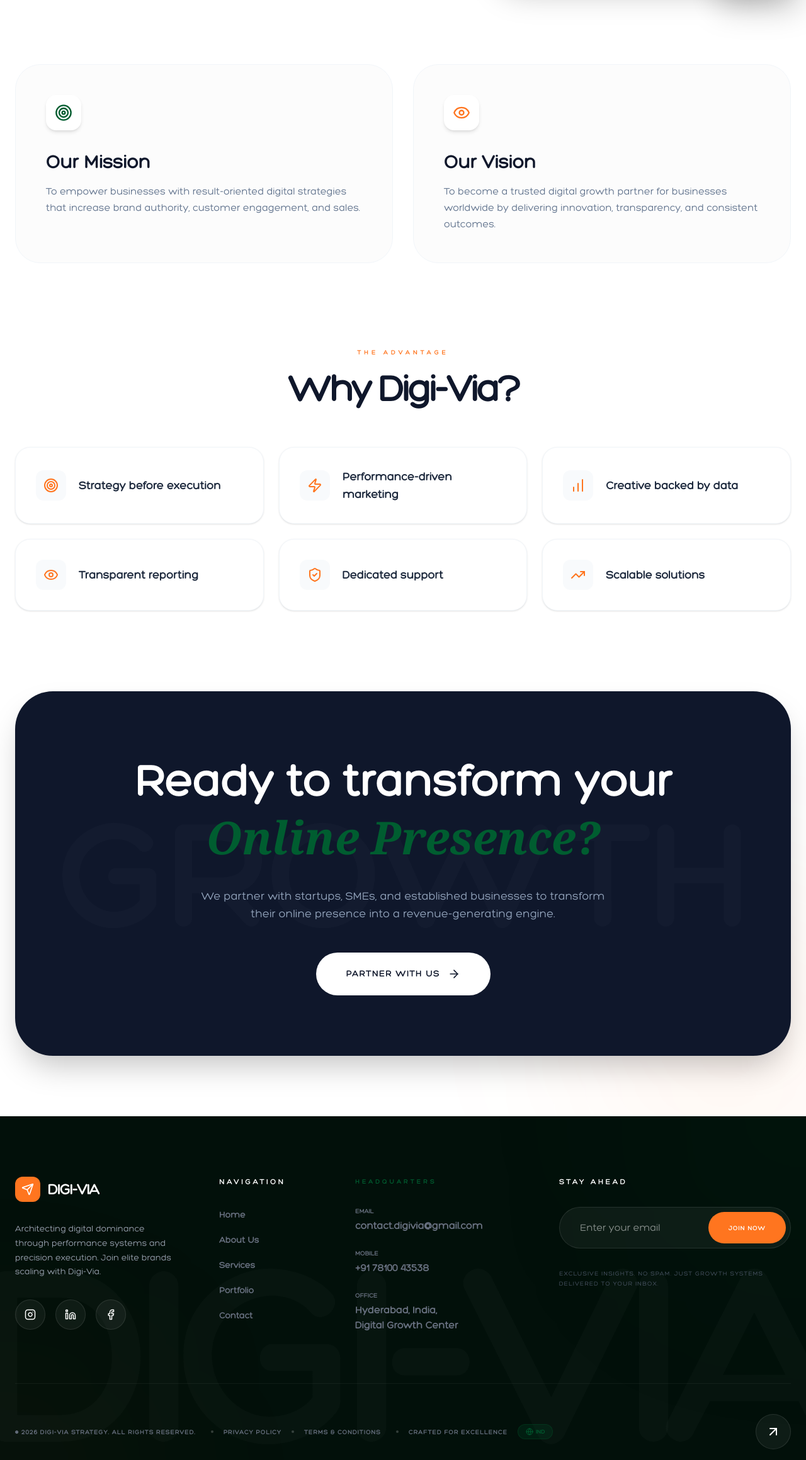
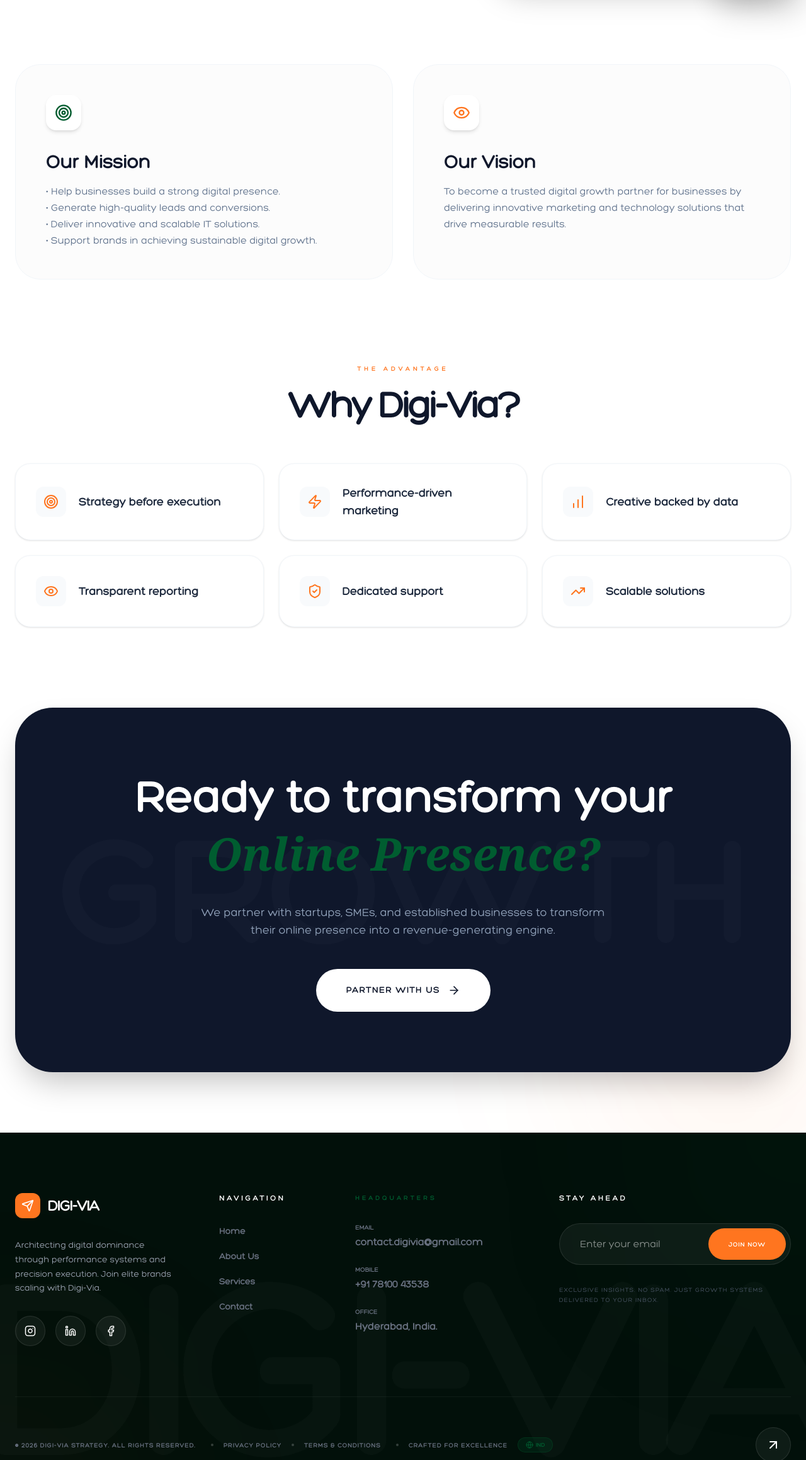
Before and after one commit to Ranjith1110/digi-via, a React (Vite) app: page /about in a window 1280 px wide. Shown: the part 744-3063 px from the top of the page at 63% size. Built offline with nearby package versions, Linux system fonts and the light colour scheme.

Commit message:
Feat : Final Update

```diff
--- a/src/components/ContactPopup.jsx
+++ b/src/components/ContactPopup.jsx
@@ -73,7 +73,7 @@
                     ) : (
                         <>
                             <div className="mb-8 text-slate-900">
-                                <h2 className="text-3xl font-black tracking-tighter">Contact Sales</h2>
+                                <h2 className="text-3xl font-black tracking-tighter">Contact Digi Via</h2>
                                 <p className="text-slate-500 text-sm font-medium">We'll get back to you shortly.</p>
                             </div>
 
--- a/src/components/Footer.jsx
+++ b/src/components/Footer.jsx
@@ -51,7 +51,6 @@
         { name: 'Home', href: '/' },
         { name: 'About Us', href: '/about' },
         { name: 'Services', href: '/services' },
-        { name: 'Portfolio', href: '/' },
         { name: 'Contact', href: '/contact' }
     ];
 
@@ -126,7 +125,7 @@
                             </div>
                             <div>
                                 <p className="text-[10px] font-black uppercase text-gray-500 mb-1">Office</p>
-                                <p className="text-gray-500 font-bold">Hyderabad, India, <br />Digital Growth Center</p>
+                                <p className="text-gray-500 font-bold">Hyderabad, India.</p>
                             </div>
                         </div>
                     </div>
--- a/src/components/aboutus/AboutPage.jsx
+++ b/src/components/aboutus/AboutPage.jsx
@@ -85,7 +85,11 @@
                         </div>
                         <h2 className="text-3xl font-black mb-4 text-slate-900">Our Mission</h2>
                         <p className="text-slate-500 leading-relaxed font-medium">
-                            To empower businesses with result-oriented digital strategies that increase brand authority, customer engagement, and sales.
+                            • Help businesses build a strong digital presence. <br />
+                            • Generate high-quality leads and conversions. <br />
+                            • Deliver innovative and scalable IT solutions. <br />
+                            • Support brands in achieving sustainable digital growth.
+
                         </p>
                     </div>
 
@@ -98,7 +102,7 @@
                         </div>
                         <h2 className="text-3xl font-black mb-4 text-slate-900">Our Vision</h2>
                         <p className="text-slate-500 leading-relaxed font-medium">
-                            To become a trusted digital growth partner for businesses worldwide by delivering innovation, transparency, and consistent outcomes.
+                            To become a trusted digital growth partner for businesses by delivering innovative marketing and technology solutions that drive measurable results.
                         </p>
                     </div>
                 </div>
--- a/src/components/home/About.jsx
+++ b/src/components/home/About.jsx
@@ -50,7 +50,7 @@
 
                         <div className="space-y-6 max-w-xl" data-aos="fade-up" data-aos-delay="200">
                             <p className="text-slate-600 text-lg md:text-xl leading-relaxed font-medium">
-                                Digi-Via was created with one goal: to make digital marketing <span className="text-slate-900 underline decoration-[#ff751f] decoration-4 underline-offset-8">profitable</span> for businesses.
+                                Digi-Via was created with one goal to make digital marketing <span className="text-slate-900 underline decoration-[#ff751f] decoration-4 underline-offset-8">profitable</span> for businesses.
                             </p>
                             <p className="text-slate-500 text-sm md:text-base leading-relaxed">
                                 We combine creativity with data and strategy with execution. Every campaign is built as a high-performance system to deliver ROI without compromise.
--- a/src/components/home/Contact.jsx
+++ b/src/components/home/Contact.jsx
@@ -90,7 +90,7 @@
                             {[
                                 { icon: Mail, label: "Email", val: "contact.digivia@gmail.com", sub: "Response within 24hrs" },
                                 { icon: Phone, label: "Phone", val: "+91 78100 43538", sub: "Mon - Sat, 10am - 7pm" },
-                                { icon: MapPin, label: "Headquarters", val: "Digital Hub, India", sub: "Global Operations" }
+                                { icon: MapPin, label: "Headquarters", val: "Hyderabad, India", sub: "Telangana" }
                             ].map((info, idx) => (
                                 <motion.div key={idx} variants={itemVariants} className="flex gap-6 group">
                                     <div className="w-14 h-14 bg-slate-50 rounded-2xl flex items-center justify-center text-[#ff751f] group-hover:bg-[#ff751f] group-hover:text-white transition-all duration-500 shadow-sm">
--- a/src/components/home/Hero.jsx
+++ b/src/components/home/Hero.jsx
@@ -59,11 +59,7 @@
 
               <div className="absolute -bottom-6 left-1/2 -translate-x-1/2 flex items-center bg-white/40 backdrop-blur-2xl p-2 rounded-full z-20 border border-white shadow-xl min-w-max">
                 <button onClick={onStartProject} className="bg-[#005d30] text-white px-8 py-4 rounded-full text-[10px] font-black tracking-widest hover:bg-[#ff751f] hover:scale-105 transition-all active:scale-95 shadow-lg">
-                  START PROJECT
-                </button>
-                <button className="text-slate-900 px-6 py-4 text-[10px] font-black tracking-widest hover:text-[#005d30] group flex items-center gap-2 transition-all">
-                  COLLABORATE
-                  <svg className="w-3 h-3 group-hover:translate-x-1 transition-transform" fill="none" stroke="currentColor" viewBox="0 0 24 24"><path strokeLinecap="round" strokeLinejoin="round" strokeWidth="2" d="M14 5l7 7m0 0l-7 7m7-7H3"></path></svg>
+                  COLLABORATE WITH US
                 </button>
               </div>
             </div>
@@ -77,8 +73,8 @@
                   <span key={i} className="text-[#ff751f] text-sm">★</span>
                 ))}
               </div>
-              <h2 className="text-4xl font-black text-slate-900">10+</h2>
-              <p className="text-slate-400 font-bold uppercase tracking-tighter text-[10px]">Years of Excellence</p>
+              <h2 className="text-4xl font-black text-slate-900">15+</h2>
+              <p className="text-slate-400 font-bold uppercase tracking-tighter text-[10px]">Trusted Brands</p>
             </div>
 
             <div className="flex -space-x-3">
--- a/src/components/home/Services.jsx
+++ b/src/components/home/Services.jsx
@@ -170,13 +170,13 @@
                         SERVICES
                     </div>
 
-                    <button onClick={onStartProject} className="group relative bg-transparent border border-white/20 px-12 py-5 rounded-full overflow-hidden transition-all hover:border-[#ff751f] active:scale-95">
+                    {/* <button onClick={onStartProject} className="group relative bg-transparent border border-white/20 px-12 py-5 rounded-full overflow-hidden transition-all hover:border-[#ff751f] active:scale-95">
                         <div className="absolute inset-0 bg-[#ff751f] translate-y-full group-hover:translate-y-0 transition-transform duration-500 ease-out" />
                         <span className="relative z-10 text-white font-black text-xs uppercase tracking-widest flex items-center gap-4 group-hover:text-white transition-colors">
                             Explore Our Portfolio
                             <ArrowRight className="w-4 h-4 group-hover:translate-x-2 transition-transform" />
                         </span>
-                    </button>
+                    </button> */}
                 </div>
 
             </div>
```
